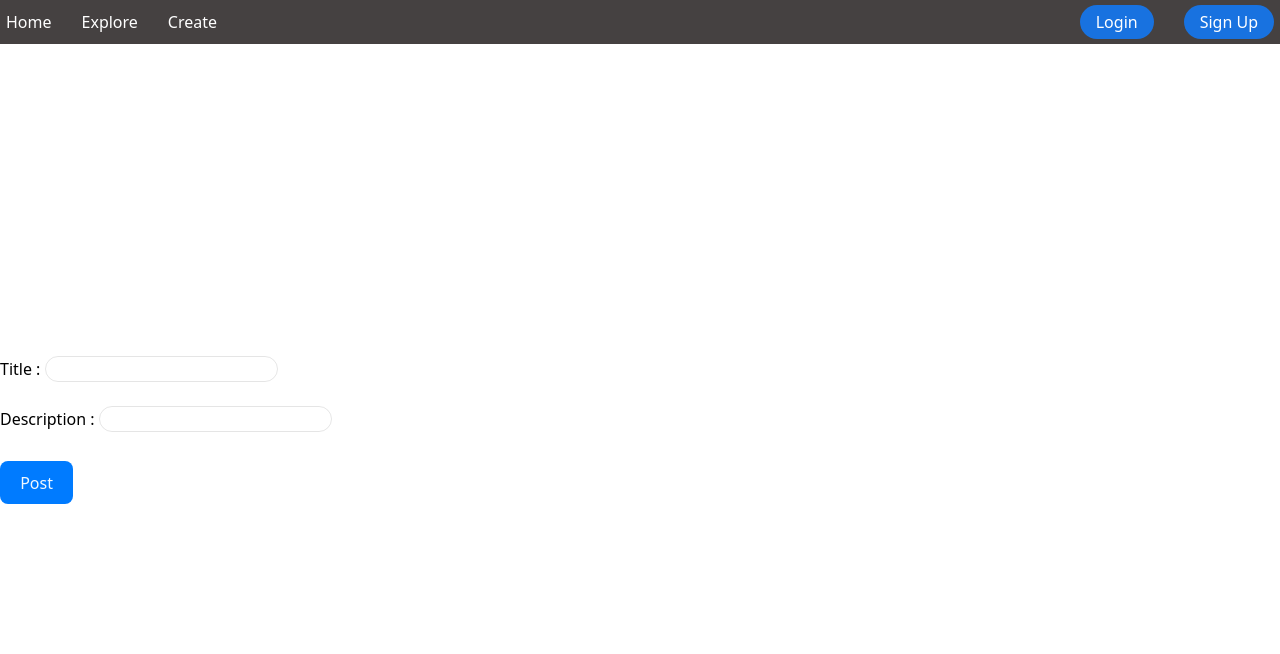
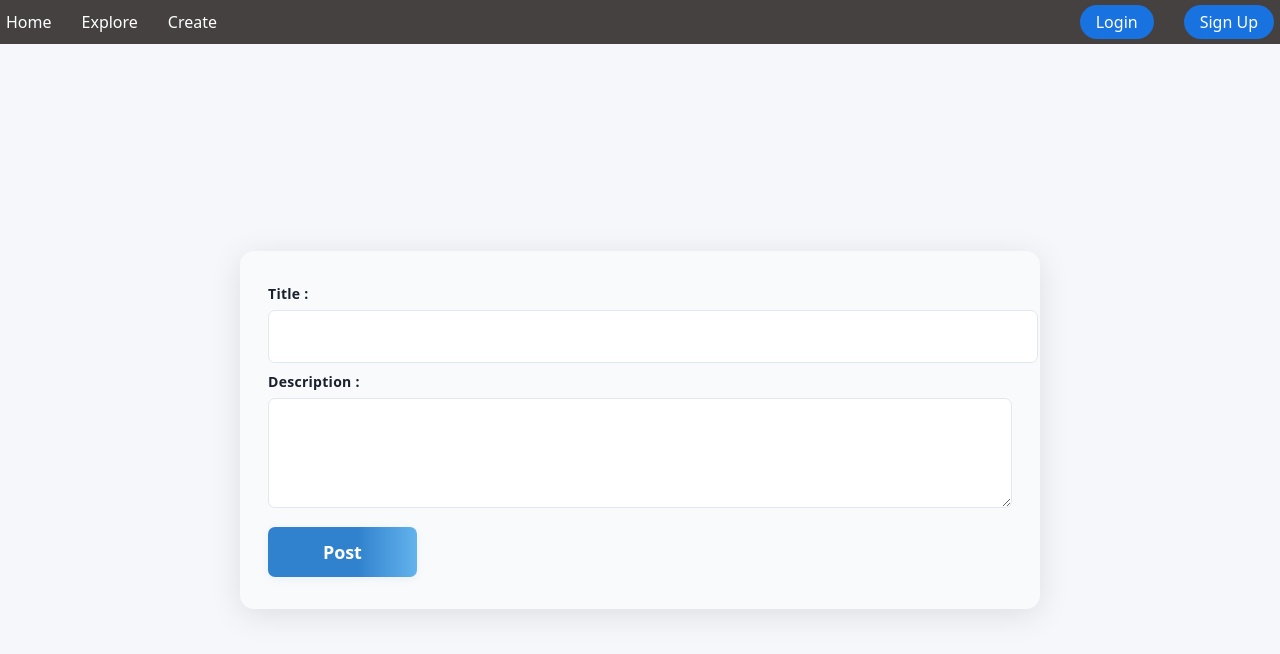
Before and after one commit to chevy-67/OpenSkill-Hub, a React (Vite) app in the folder frontend/: page /createpost in a window 1280 px wide. Shown: the top 654 px of the page. Built offline with nearby package versions, Linux system fonts and the light colour scheme.

Commit message:
Modified

```diff
--- a/frontend/package.json
+++ b/frontend/package.json
@@ -15,6 +15,7 @@
     "@fortawesome/free-brands-svg-icons": "^7.0.0",
     "@fortawesome/free-solid-svg-icons": "^7.0.0",
     "@fortawesome/react-fontawesome": "^0.2.3",
+    "axios": "^1.11.0",
     "react": "^19.1.1",
     "react-dom": "^19.1.1",
     "react-router-dom": "^7.8.0"
--- a/frontend/src/Components/CreatePost.jsx
+++ b/frontend/src/Components/CreatePost.jsx
@@ -1,15 +1,49 @@
-import React from 'react'
+import {useState} from 'react'
+import '../styles/CreatePost.css'
 
 const CreatePost = () => {
+  const [postData,setPostData] = useState({
+    title : '',
+    description : ''
+  })
+
+  const handleChange = (e)=>{
+    setPostData({...postData,[e.target.name]:e.target.value})
+  }
+
+  const handleSubmit = async(e)=>{
+    e.preventDefault()
+    try{
+      const resp = await fetch('http://localhost:8989/api/users/create_post',{
+        method:'POST',
+        headers:{'Content-Type':'application/json'},
+        body:JSON.stringify(postData)
+      })
+
+      const res = await resp.json()
+
+      if(resp.ok){
+        console.log(res.message)
+      }
+      else{
+        console.log("Error : "+res.error)
+      }
+    }
+    catch(err){
+      console.log(err)
+    }
+  }
   return (
     <div>
-        <form>
-            <lable>Title : </lable>
-            <input type='text' /><br/><br/>
-            <lable>Description : </lable>
-            <input type='textarea' /><br/><br/>
-            <button>Post</button>
-        </form>
+        <div className='form'>
+          <form onSubmit={handleSubmit}>
+            <label>Title : </label>
+            <input type='text' name='title' onChange={handleChange} value={postData.title} required />
+            <label>Description : </label>
+            <textarea name='description' onChange={handleChange} value={postData.description} required/>
+            <button type='submit'>Post</button>
+          </form>
+        </div>
     </div>
   )
 }
--- a/frontend/src/Components/Login.jsx
+++ b/frontend/src/Components/Login.jsx
@@ -2,7 +2,7 @@ import React,{useState} from 'react';
 import { FontAwesomeIcon } from '@fortawesome/react-fontawesome';
 import { faUser, faLock } from '@fortawesome/free-solid-svg-icons';
 import { Link } from "react-router-dom";
-import './Login.css';
+import '../styles/Login.css';
 
 function Login() {
   const [creds,setCreds] = useState({
--- a/frontend/src/Components/Signup.jsx
+++ b/frontend/src/Components/Signup.jsx
@@ -1,5 +1,5 @@
 import React,{useState} from 'react'
-import './Signup.css'
+import '../styles/Signup.css'
 
 const Signup = () => {
   const [formData,setFormData] = useState({
--- a/frontend/src/styles/CreatePost.css
+++ b/frontend/src/styles/CreatePost.css
@@ -0,0 +1,71 @@
+.form {
+    width: 800px;
+    margin: 48px auto;
+    padding: 32px 28px;
+    background: #f9fafb;
+    border-radius: 14px;
+    box-shadow: 0 6px 32px rgba(0,0,0,0.10);
+    display: flex;
+    flex-direction: column;
+    gap: 22px;
+}
+
+.form label {
+    font-weight: 600;
+    margin-bottom: 6px;
+    color: #1a202c;
+    letter-spacing: 0.02em;
+}
+
+.form input[type="text"],
+.form textarea {
+    padding: 13px 12px;
+    border: 1.5px solid #e2e8f0;
+    border-radius: 7px;
+    font-size: 1.05rem;
+    background: #fff;
+    transition: border 0.2s, box-shadow 0.2s;
+    resize: vertical;
+    margin-bottom: 8px;
+}
+
+.form input[type="text"]:focus,
+.form textarea:focus {
+    border: 1.5px solid #3182ce;
+    box-shadow: 0 0 0 2px #bee3f8;
+    outline: none;
+    background: #f0f8ff;
+}
+
+.form textarea {
+    min-height: 110px;
+    max-height: 320px;
+    width: 100%;
+    max-width: 100%;
+}
+
+.form button {
+    width: 20%;
+    padding: 13px 0;
+    background: linear-gradient(90deg, #3182ce 60%, #63b3ed 100%);
+    color: #fff;
+    border: none;
+    border-radius: 7px;
+    font-size: 1.12rem;
+    font-weight: 700;
+    cursor: pointer;
+    transition: background 0.2s, transform 0.1s;
+    box-shadow: 0 2px 8px rgba(49,130,206,0.08);
+}
+
+.form button:hover {
+    background: linear-gradient(90deg, #2563eb 60%, #4299e1 100%);
+    transform: translateY(-2px) scale(1.02);
+}
+
+@media (max-width: 600px) {
+    .form {
+        padding: 20px 8px;
+        max-width: 98vw;
+    }
+}
--- a/frontend/src/Components/Signup.css
+++ b/frontend/src/styles/Signup.css
@@ -1,3 +1,11 @@
+body {
+  display: flex;
+  align-items: center;
+  justify-content: center;
+  min-height: 100vh;
+  background: #f5f7fa;
+}
+
 .container {
   display: flex;
   flex-direction: column;
@@ -31,7 +39,7 @@
 
 .form input {
   width: 100%;
-  padding: 5px;
+  padding: 3px;
   margin-bottom: 5px;
   border: 1px solid #ccc;
   border-radius: 6px;
```
Also changed, not shown: frontend/src/styles/Login.css (renamed from frontend/src/Components/Login.css), 2 other files (tests, documents, lock files or other folders).
